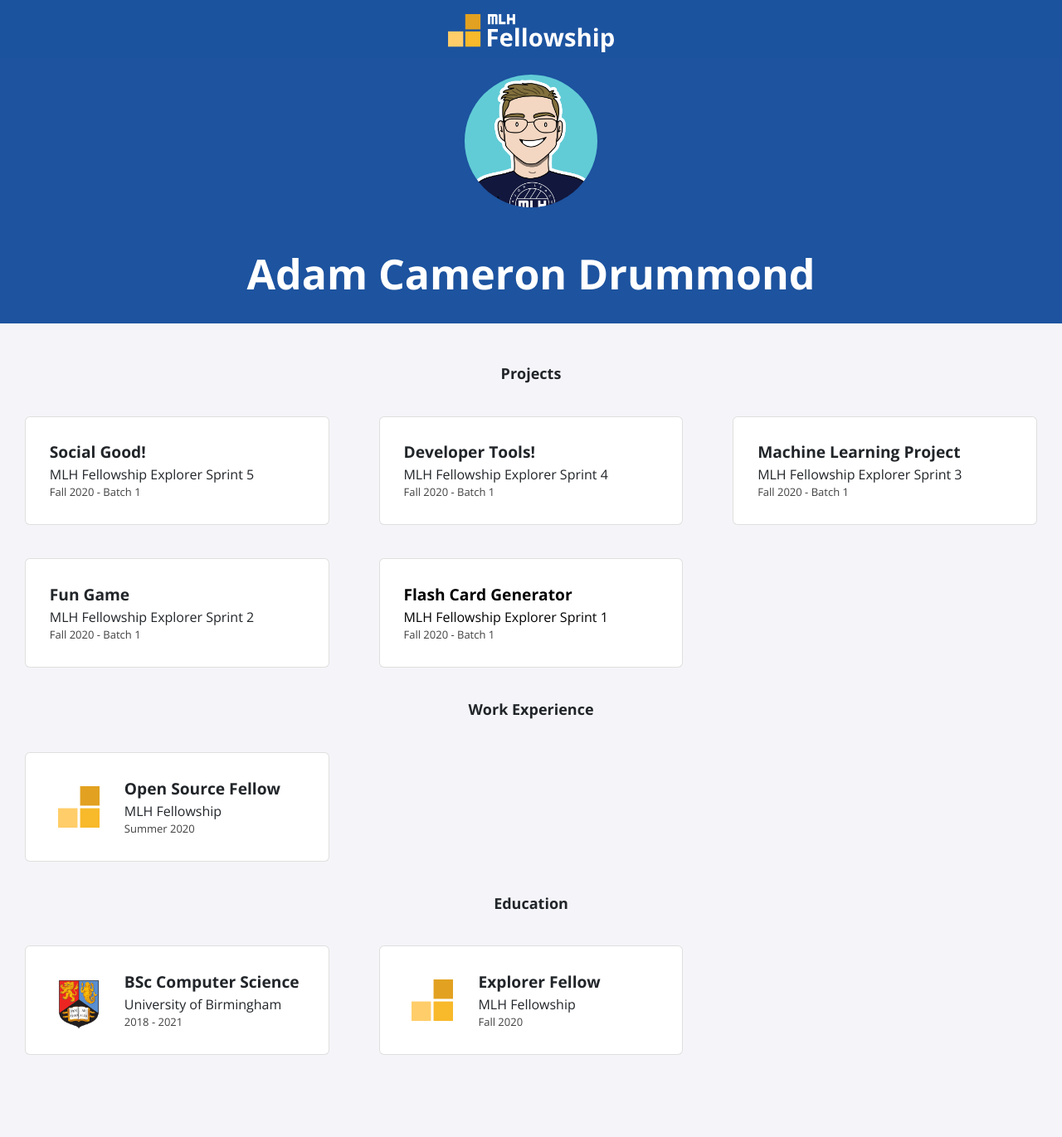
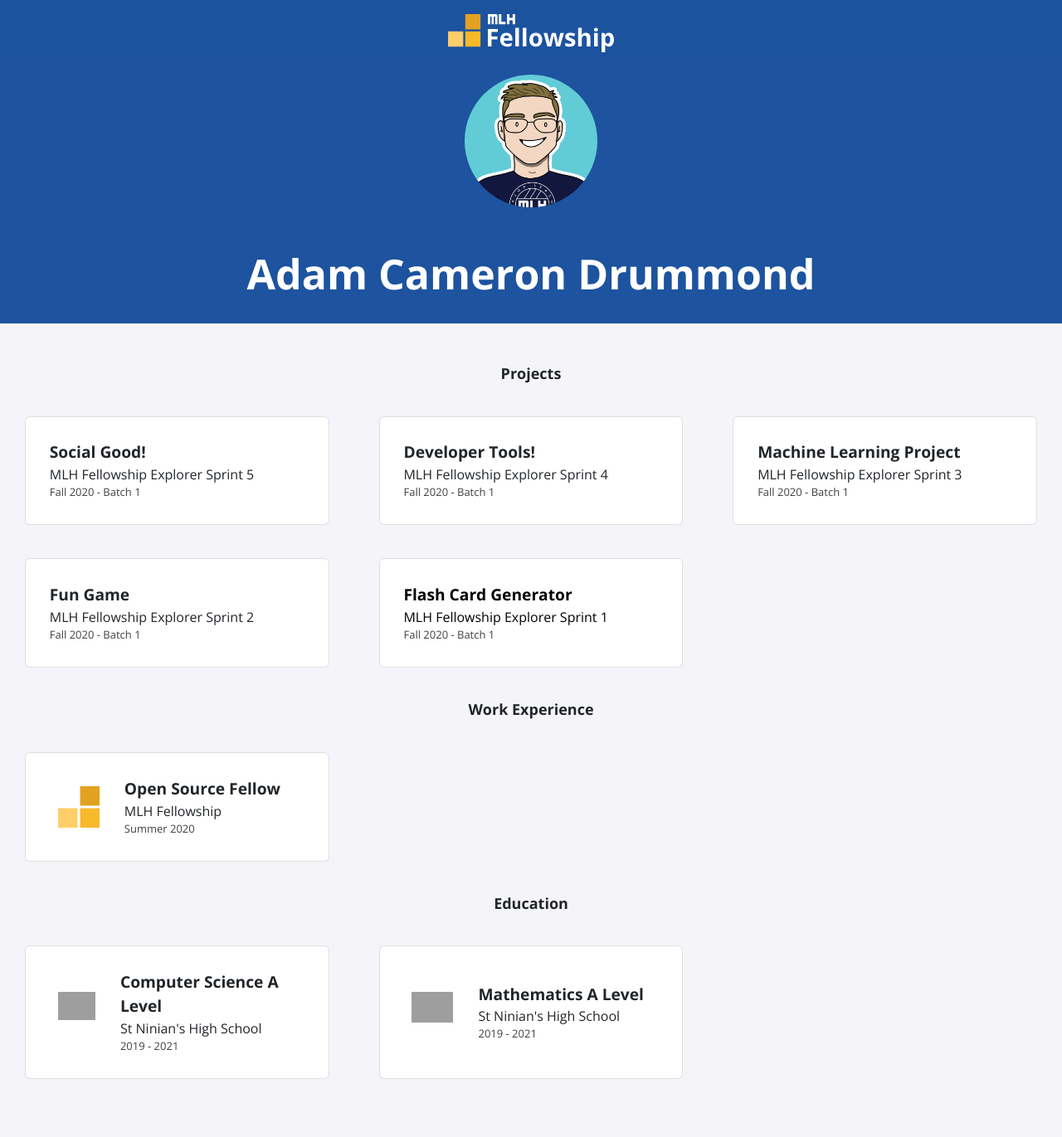
Before and after one commit to AdamDIOM/AdamDIOM.github.io, a Jekyll site: the page built from index.html, in a window 1280 px wide. Shown: the whole page at 83% size. Built offline with Jekyll 4.4.1, drawn with Linux system fonts in a browser that asks for light colours; nearby versions of some CDN libraries; before the commit the page ends 1342 px from its top, so only the background shows below that.

Commit message:
Update education.yml

```diff
--- a/_data/education.yml
+++ b/_data/education.yml
@@ -1,9 +1,9 @@
-- course: BSc Computer Science
-  institute: University of Birmingham
-  dates: 2018 - 2021
-  logo: uob.png
+- course: Computer Science A Level
+  institute: St Ninian's High School
+  dates: 2019 - 2021
+  logo: 'https://pbs.twimg.com/profile_images/1182387113737760768/VkJLfPo1.png'
 
-- course: Explorer Fellow
-  institute: MLH Fellowship
-  dates: Fall 2020
-  logo: fellowship.svg
+- course: Mathematics A Level
+  institute: St Ninian's High School
+  dates: 2019 - 2021
+  logo: 'https://pbs.twimg.com/profile_images/1182387113737760768/VkJLfPo1.png'
```
